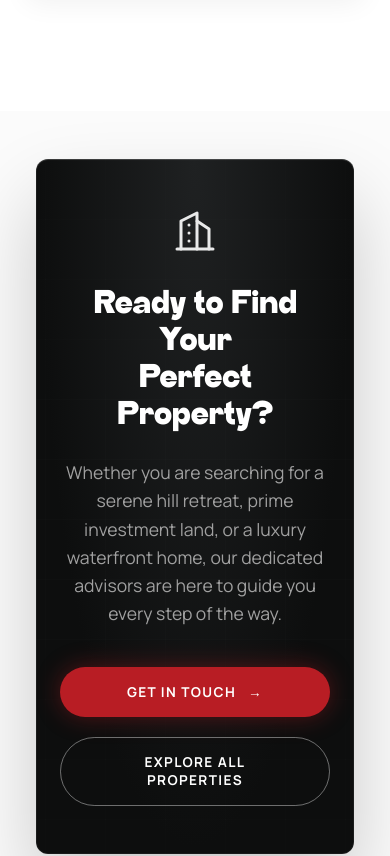
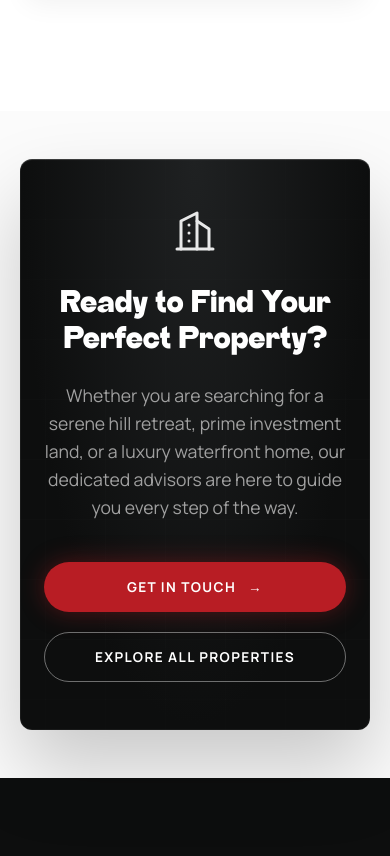
Before and after one commit to appsabhi/helloproperties-customer-fronend, a React (Vite) app: page / in a window 390 px wide. Shown: the part 5957-6813 px from the top of the page. Built offline with nearby package versions, Linux system fonts and the light colour scheme; no server answers; a web font is replaced by a local one.

Commit message:
updated with small ui chnage on the cta section

```diff
--- a/src/components/FinalCTA.css
+++ b/src/components/FinalCTA.css
@@ -62,7 +62,7 @@
 .arch-finalcta-headline {
   font-family: var(--font-display, "TT Hazelnuts Trial", sans-serif);
   font-weight: 700;
-  font-size: clamp(2.1rem, 6vw, 4.5rem);
+  font-size: clamp(2rem, 6vw, 4.5rem);
   line-height: 1.1;
   letter-spacing: -0.02em;
   color: #FFFFFF;
@@ -144,6 +144,10 @@
 
 /* Responsive */
 @media (max-width: 768px) {
+.arch-finalcta-section{
+padding: 3rem 0 ;
+}
+
   .arch-finalcta-box {
     padding: 3rem 1.5rem;
     border-radius: 12px;
--- a/src/components/Hero.css
+++ b/src/components/Hero.css
@@ -385,7 +385,7 @@ padding-top: 10px;
   .hero_layerimg.mobile-layer {
   width: 100%;
   height: auto;
-  top: 39%;
+  top:48%;
   left: -2%;
   object-fit: contain;
   }
```
